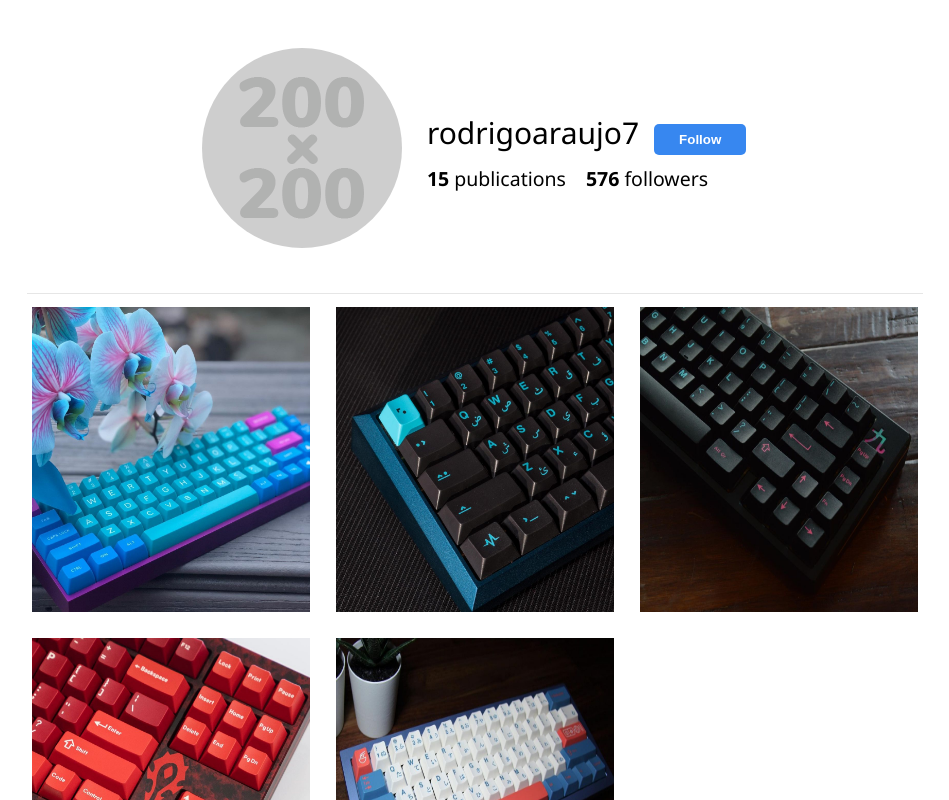
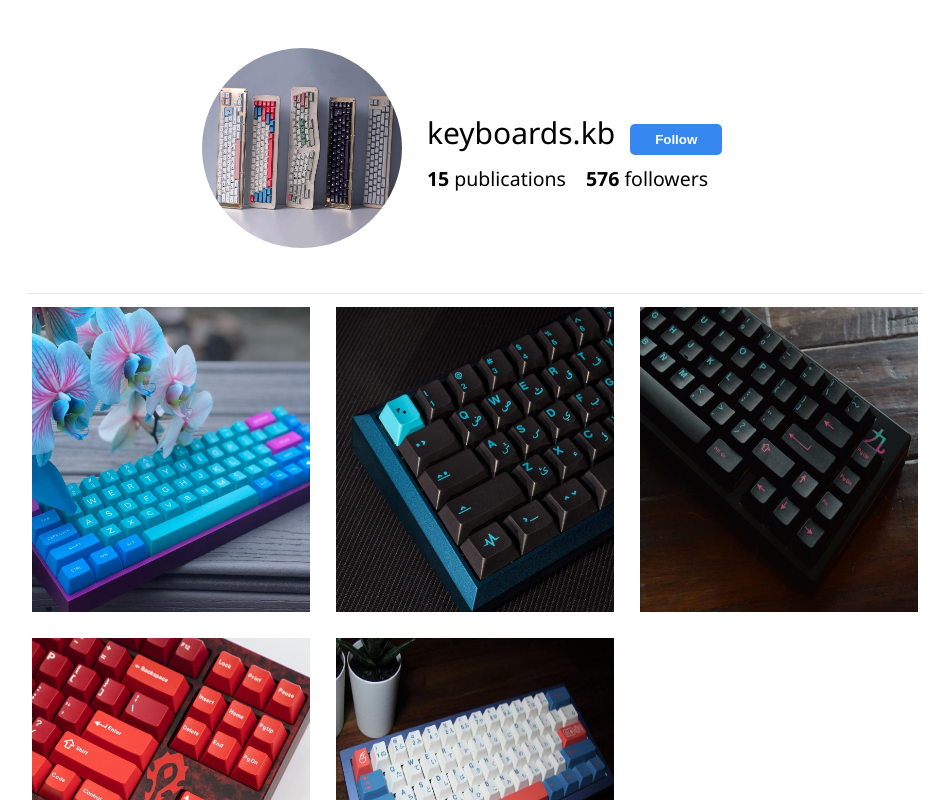
Before and after one commit to rodrigoaraujo7/instagram-ui-clone, a React (Create React App) app: page / in a window 1280 px wide. Shown: the top 800 px of the page, without its empty margins (165-1114 px from the left). Built offline with nearby package versions, Linux system fonts and the light colour scheme.

Commit message:
New User Photo & New Username

```diff
--- a/src/components/AccountInfos/index.js
+++ b/src/components/AccountInfos/index.js
@@ -1,11 +1,11 @@
 import React, { useState } from 'react';
 import './AccountInfos.css';
-import UserPhoto200px from '../public/UserPhoto.png';
+import UserPhoto200px from '../public/UserPhoto.jpg';
 
 const AccountInfos = () => {
     const informations = {
         userPhoto: UserPhoto200px,
-        user: 'rodrigoaraujo7',
+        user: 'keyboards.kb',
         publications: 15,
         followers: 576
     }
```
Also changed, not shown: src/index.css (+0 -8 lines), src/components/public/UserPhoto.jpg (added), 1 other file (tests, documents, lock files or other folders).
